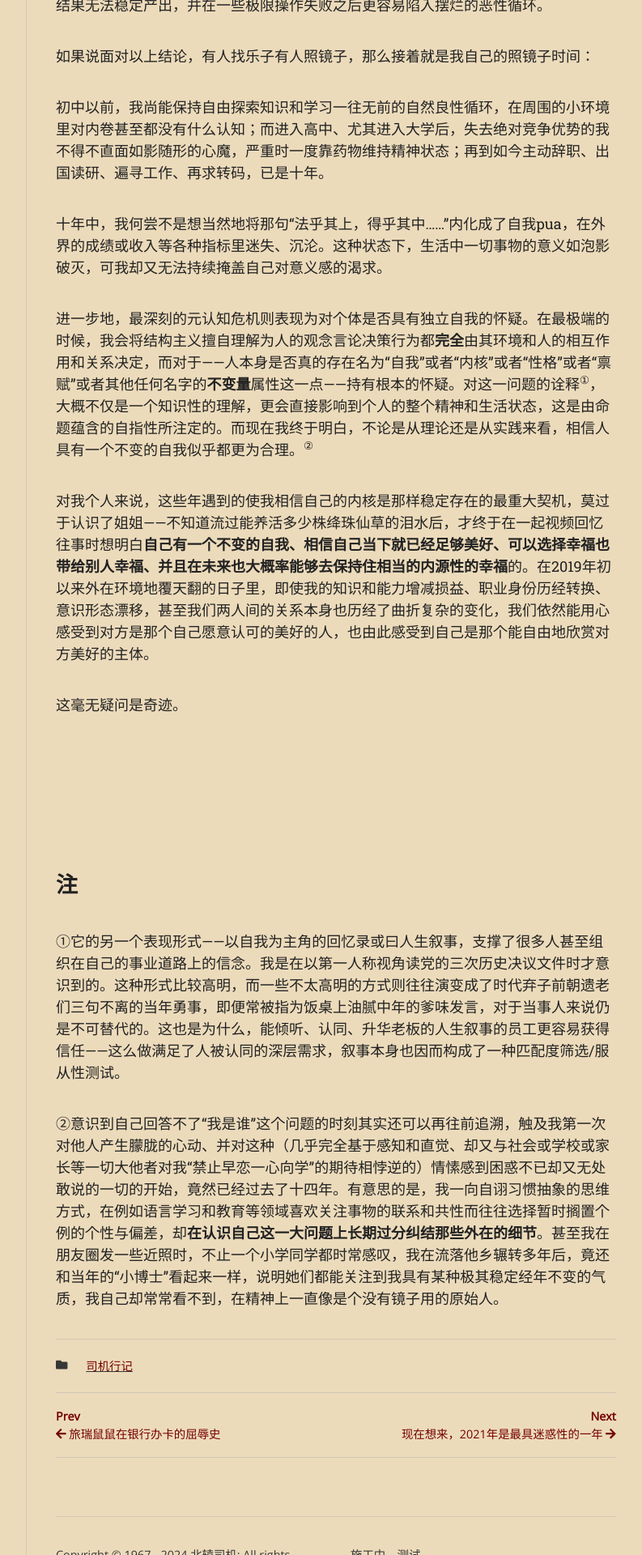
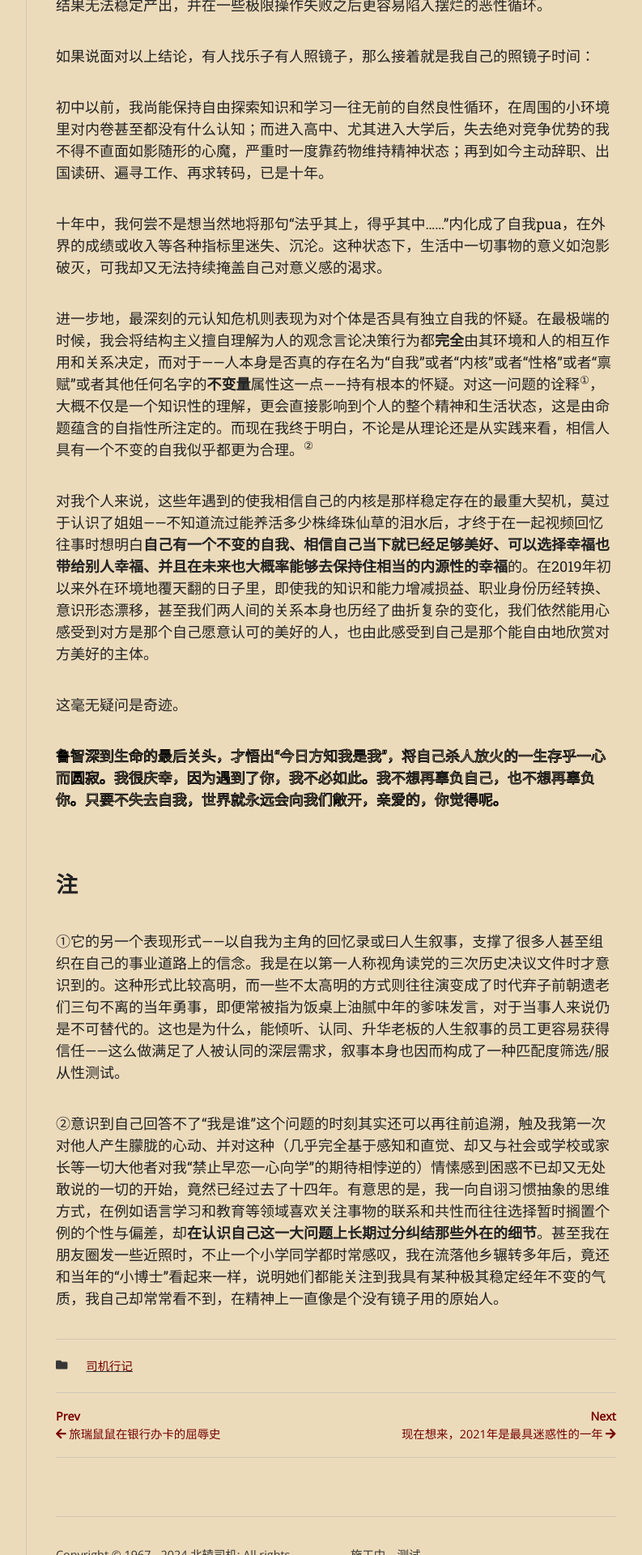
Before and after one commit to Lithiumcr/Lithiumcr.github.io, a Jekyll site: the page built from _posts/司机行记/2024-03-11-面壁十年图破壁.md, in a window 1280 px wide. Shown: the part 1008-2928 px from the top of the page at 81% size, without its empty margins (357-1150 px from the left). Built offline with Jekyll 4.4.1, drawn with Linux system fonts in a browser that asks for light colours; nearby versions of some CDN libraries; some web fonts are replaced.

Commit message:
测试选中显示的特效

```diff
--- a/_posts/司机行记/2024-03-11-面壁十年图破壁.md
+++ b/_posts/司机行记/2024-03-11-面壁十年图破壁.md
@@ -27,7 +27,7 @@ author: 北辕司机
 
 这毫无疑问是奇迹。
 
-<span style="opacity: 0;">鲁智深到生命的最后关头，才悟出“今日方知我是我”，将自己杀人放火的一生存乎一心而圆寂。我很庆幸，因为遇到了你，我不必如此。我不想再辜负自己，也不想再辜负你。只要不失去自我，世界就永远会向我们敞开，亲爱的，你觉得呢。</span>
+<span style="color: transparent; -webkit-text-stroke: 1px black;">鲁智深到生命的最后关头，才悟出“今日方知我是我”，将自己杀人放火的一生存乎一心而圆寂。我很庆幸，因为遇到了你，我不必如此。我不想再辜负自己，也不想再辜负你。只要不失去自我，世界就永远会向我们敞开，亲爱的，你觉得呢。</span>
 
 ## 注
 
```
